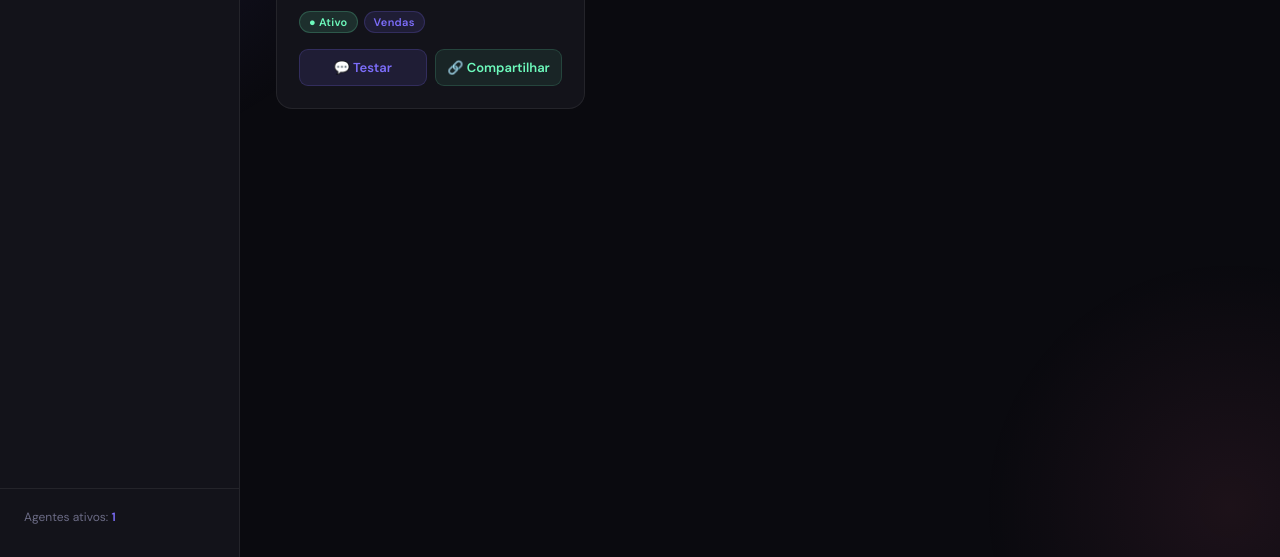
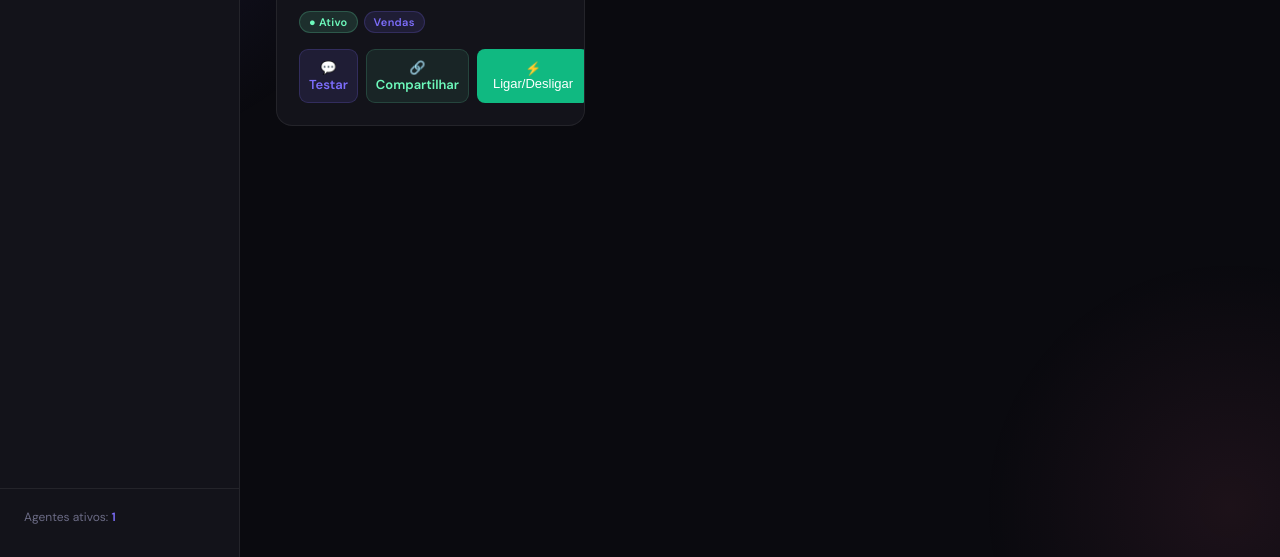
Before and after one commit to sergiosousalab-code/nexflow, a plain HTML site: page index.html in a window 1280 px wide. Shown: the part 243-800 px from the top of the page. Drawn offline with Linux system fonts and the light colour scheme.

Commit message:
Update index.html

```diff
--- a/index.html
+++ b/index.html
@@ -1312,6 +1312,7 @@ function renderAgents() {
       <div class="card-footer">
         <button class="btn-test" onclick="openChat('${a.id}')">💬 Testar</button>
         <button class="btn-share" onclick="openShare('${a.id}')">🔗 Compartilhar</button>
+        <button class="btn-toggle" onclick="toggleJulia('${a.id}')" style="background:#10b981;color:white;border:none;padding:8px 16px;border-radius:8px;cursor:pointer;font-size:13px;">⚡ Ligar/Desligar</button>
       </div>
     </div>
   `).join('');
```
